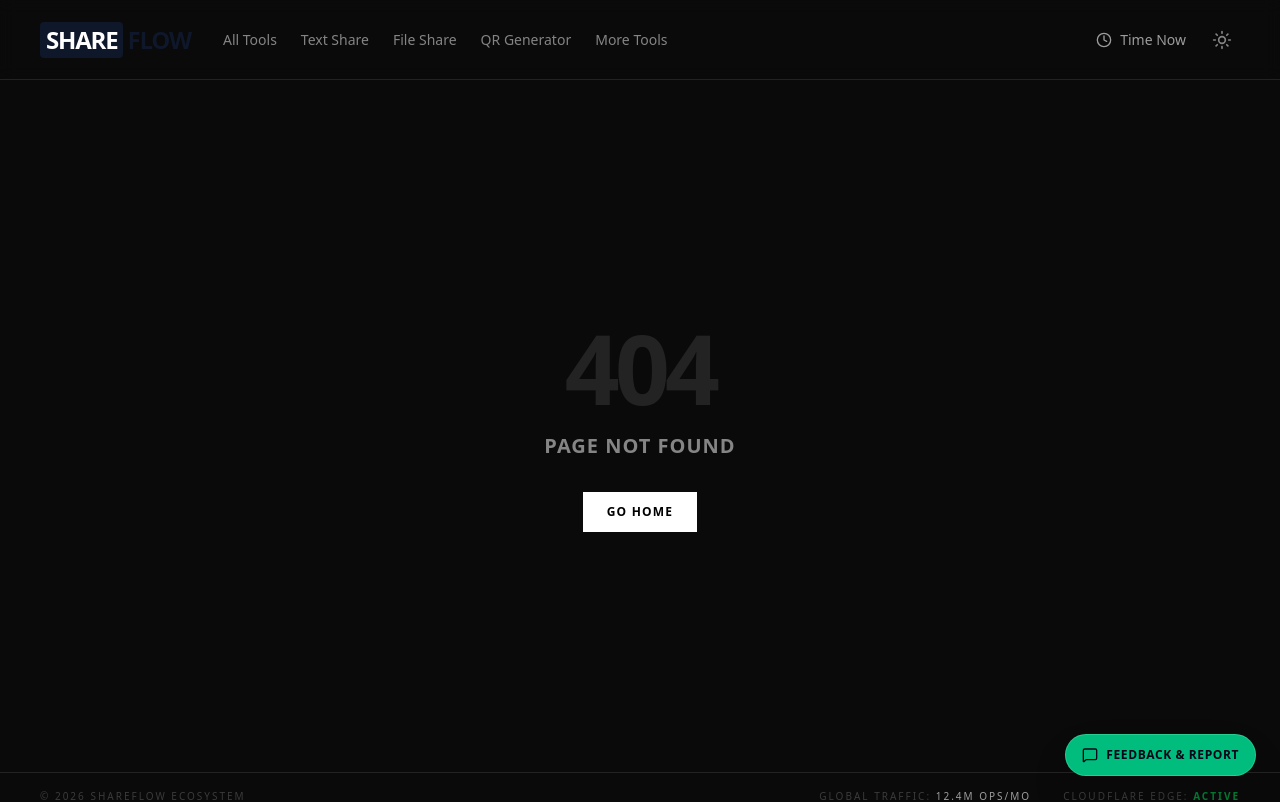
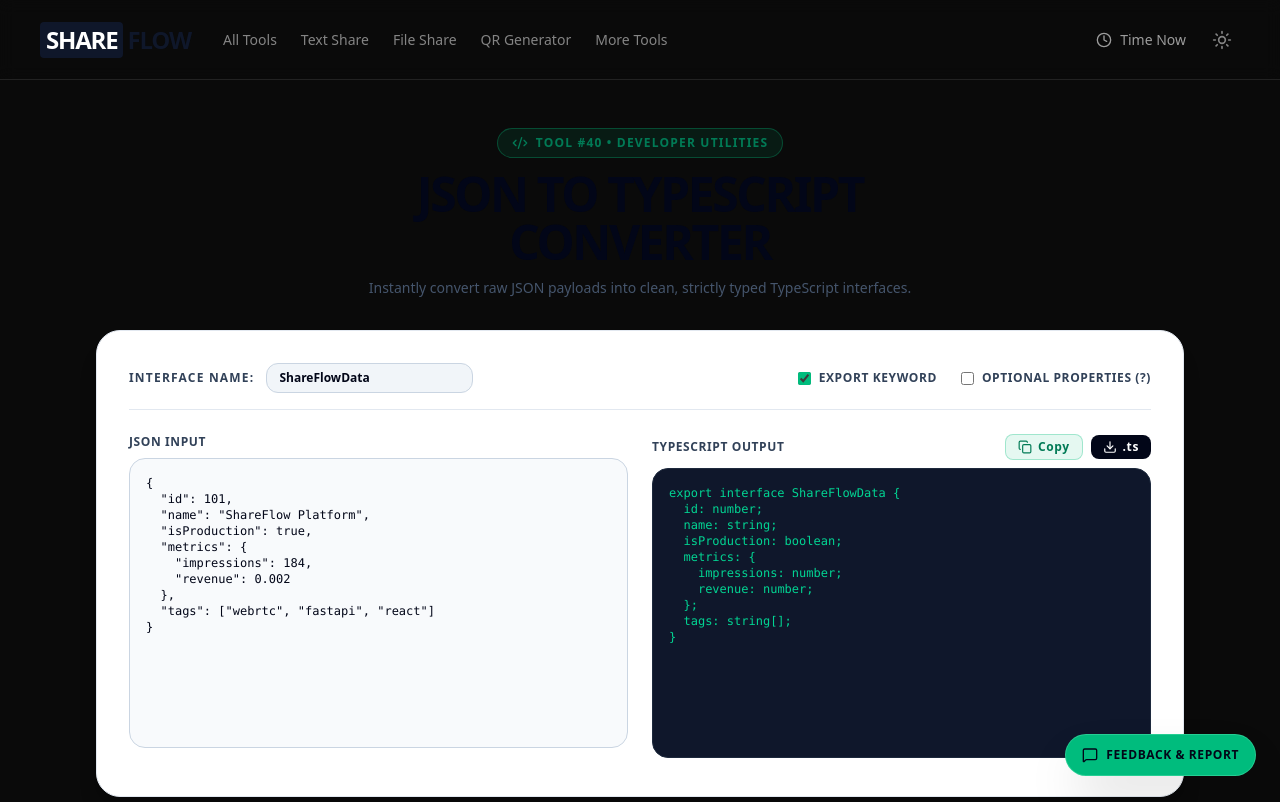
Before and after one commit to ariandesu/shareflow, a React (Vite) app: page /json-to-typescript in a window 1280 px wide. Shown: the top 802 px of the page. Built offline with nearby package versions, Linux system fonts and the light colour scheme.

Commit message:
feat(hermes): launch Tool #40 (JSON to TypeScript Interface Converter) on ShareFlow platform

```diff
--- a/src/App.tsx
+++ b/src/App.tsx
@@ -59,6 +59,7 @@ import PercentageCalculator from "./pages/PercentageCalculator";
 import LoremIpsum from "./pages/LoremIpsum";
 import IDGenerator from "./pages/IDGenerator";
 import TimeNow from "./pages/TimeNow";
+import JSONToTypeScript from "./pages/JSONToTypeScript";
 import DeveloperGateway from "./pages/DeveloperGateway";
 import DeveloperLogin from "./pages/DeveloperLogin";
 import DeveloperSignup from "./pages/DeveloperSignup";
@@ -100,6 +101,7 @@ export default function App() {
             <Route path="uuid" element={<UUIDGenerator />} />
             <Route path="base64" element={<Base64 />} />
             <Route path="json-formatter" element={<JSONFormatter />} />
+          <Route path="json-to-typescript" element={<JSONToTypeScript />} />
             <Route path="markdown-preview" element={<MarkdownPreview />} />
             <Route path="color-picker" element={<ColorPicker />} />
             <Route path="box-shadow" element={<BoxShadowGenerator />} />
--- a/src/pages/Home.tsx
+++ b/src/pages/Home.tsx
@@ -92,6 +92,13 @@ const tools = [
     description: "Clean, validate & minify.",
     icon: <div className="font-mono text-white/40 text-lg">{`{ ... }`}</div>,
     href: "/json-formatter",
+  },
+  {
+    name: "JSON -> TS",
+    category: "Developer",
+    description: "Convert JSON to TypeScript.",
+    icon: <Code2 className="w-5 h-5 text-emerald-400" />,
+    href: "/json-to-typescript",
   },
   {
     name: "Password Gen",
--- /dev/null
+++ b/src/pages/JSONToTypeScript.tsx
@@ -0,0 +1,190 @@
+import { useState } from "react";
+import { Code2, Copy, Download, Check, Sparkles } from "lucide-react";
+import { SEOContent } from "../components/SEOContent";
+
+export default function JSONToTypeScript() {
+  const [jsonInput, setJsonInput] = useState(`{
+  "id": 101,
+  "name": "ShareFlow Platform",
+  "isProduction": true,
+  "metrics": {
+    "impressions": 184,
+    "revenue": 0.002
+  },
+  "tags": ["webrtc", "fastapi", "react"]
+}`);
+  const [interfaceName, setInterfaceName] = useState("ShareFlowData");
+  const [exportKeyword, setExportKeyword] = useState(true);
+  const [optionalProps, setOptionalProps] = useState(false);
+  const [copied, setCopied] = useState(false);
+  const [error, setError] = useState("");
+
+  const generateType = (val: any, indentLevel = 1): string => {
+    const indent = "  ".repeat(indentLevel);
+    if (val === null) return "any";
+    if (Array.isArray(val)) {
+      if (val.length === 0) return "any[]";
+      const itemType = generateType(val[0], indentLevel);
+      return `${itemType}[]`;
+    }
+    if (typeof val === "object") {
+      const keys = Object.keys(val);
+      if (keys.length === 0) return "Record<string, any>";
+      const lines = keys.map((key) => {
+        const opt = optionalProps ? "?" : "";
+        return `${indent}${key}${opt}: ${generateType(val[key], indentLevel + 1)};`;
+      });
+      return `{\n${lines.join("\n")}\n${"  ".repeat(indentLevel - 1)}}`;
+    }
+    return typeof val;
+  };
+
+  const getTsOutput = (): string => {
+    try {
+      if (!jsonInput.trim()) return "";
+      const parsed = JSON.parse(jsonInput);
+      const prefix = exportKeyword ? "export interface" : "interface";
+      const body = generateType(parsed, 1);
+      return `${prefix} ${interfaceName.trim() || "RootObject"} ${body}`;
+    } catch (e: any) {
+      return `// Invalid JSON: ${e.message}`;
+    }
+  };
+
+  const tsOutput = getTsOutput();
+
+  const handleCopy = () => {
+    navigator.clipboard.writeText(tsOutput);
+    setCopied(true);
+    setTimeout(() => setCopied(false), 2000);
+  };
+
+  const handleDownload = () => {
+    const blob = new Blob([tsOutput], { type: "text/typescript" });
+    const url = URL.createObjectURL(blob);
+    const a = document.createElement("a");
+    a.href = url;
+    a.download = `${interfaceName || "types"}.ts`;
+    a.click();
+    URL.revokeObjectURL(url);
+  };
+
+  return (
+    <div className="flex-1 flex flex-col items-center justify-start w-full max-w-6xl mx-auto p-4 sm:p-6 lg:p-8 gap-8">
+      {/* Header */}
+      <div className="text-center space-y-3 max-w-2xl">
+        <div className="inline-flex items-center gap-2 px-3.5 py-1.5 rounded-full bg-emerald-500/10 border border-emerald-500/30 text-emerald-700 dark:text-emerald-400 text-xs font-black uppercase tracking-widest">
+          <Code2 className="w-4 h-4" /> Tool #40 • Developer Utilities
+        </div>
+        <h1 className="text-3xl sm:text-5xl font-black uppercase tracking-tighter text-slate-950 dark:text-white">
+          JSON to TypeScript Converter
+        </h1>
+        <p className="text-sm text-slate-600 dark:text-white/60 font-medium">
+          Instantly convert raw JSON payloads into clean, strictly typed TypeScript interfaces.
+        </p>
+      </div>
+
+      {/* Main Options & Code Panel */}
+      <div className="w-full bg-white dark:bg-[#111] border border-slate-200 dark:border-white/10 rounded-3xl p-6 sm:p-8 shadow-xl space-y-6">
+        {/* Controls */}
+        <div className="flex flex-wrap items-center justify-between gap-4 pb-4 border-b border-slate-200 dark:border-white/10">
+          <div className="flex items-center gap-3">
+            <label className="text-xs font-bold uppercase tracking-widest text-slate-700 dark:text-white/70">Interface Name:</label>
+            <input
+              type="text"
+              value={interfaceName}
+              onChange={(e) => setInterfaceName(e.target.value)}
+              className="px-3 py-1.5 bg-slate-100 dark:bg-white/5 border border-slate-300 dark:border-white/10 rounded-xl text-xs font-bold text-slate-950 dark:text-white outline-none focus:border-emerald-500"
+            />
+          </div>
+
+          <div className="flex items-center gap-6 text-xs font-bold uppercase tracking-wider text-slate-700 dark:text-white/70">
+            <label className="flex items-center gap-2 cursor-pointer">
+              <input
+                type="checkbox"
+                checked={exportKeyword}
+                onChange={(e) => setExportKeyword(e.target.checked)}
+                className="accent-emerald-500 rounded"
+              />
+              Export Keyword
+            </label>
+            <label className="flex items-center gap-2 cursor-pointer">
+              <input
+                type="checkbox"
+                checked={optionalProps}
+                onChange={(e) => setOptionalProps(e.target.checked)}
+                className="accent-emerald-500 rounded"
+              />
+              Optional Properties (?)
+            </label>
+          </div>
+        </div>
+
+        {/* Editor Grid */}
+        <div className="grid grid-cols-1 md:grid-cols-2 gap-6">
+          {/* JSON Input */}
+          <div className="space-y-2">
+            <div className="flex justify-between items-center text-xs font-bold uppercase tracking-wider text-slate-700 dark:text-white/70">
+              <span>JSON Input</span>
+              {error && <span className="text-red-500">{error}</span>}
+            </div>
+            <textarea
+              value={jsonInput}
+              onChange={(e) => {
+                setJsonInput(e.target.value);
+                try {
+                  if (e.target.value.trim()) JSON.parse(e.target.value);
+                  setError("");
+                } catch (err: any) {
+                  setError(err.message);
+                }
+              }}
+              rows={16}
+              placeholder="Paste JSON payload here..."
+              className="w-full p-4 font-mono text-xs bg-slate-50 dark:bg-black/40 border border-slate-300 dark:border-white/10 rounded-2xl text-slate-950 dark:text-white outline-none focus:border-emerald-500 transition-colors resize-none"
+            />
+          </div>
+
+          {/* TypeScript Output */}
+          <div className="space-y-2">
+            <div className="flex justify-between items-center text-xs font-bold uppercase tracking-wider text-slate-700 dark:text-white/70">
+              <span>TypeScript Output</span>
+              <div className="flex items-center gap-2">
+                <button
+                  onClick={handleCopy}
+                  className="px-3 py-1 bg-emerald-500/10 border border-emerald-500/30 text-emerald-700 dark:text-emerald-400 hover:bg-emerald-500/20 rounded-lg flex items-center gap-1.5 transition-colors"
+                >
+                  {copied ? <Check className="w-3.5 h-3.5" /> : <Copy className="w-3.5 h-3.5" />}
+                  {copied ? "Copied!" : "Copy"}
+                </button>
+                <button
+                  onClick={handleDownload}
+                  className="px-3 py-1 bg-slate-950 text-white dark:bg-white/10 hover:bg-emerald-600 rounded-lg flex items-center gap-1.5 transition-colors"
+                >
+                  <Download className="w-3.5 h-3.5" /> .ts
+                </button>
+              </div>
+            </div>
+            <textarea
+              readOnly
+              value={tsOutput}
+              rows={16}
+              className="w-full p-4 font-mono text-xs bg-slate-900 text-emerald-400 border border-slate-800 rounded-2xl outline-none resize-none"
+            />
+          </div>
+        </div>
+      </div>
+
+      {/* SEO Content */}
+      <SEOContent
+        title="Free JSON to TypeScript Interface Converter Online"
+        description="Convert raw JSON data payloads into clean, type-safe TypeScript interfaces instantly in your browser."
+        steps={[
+          { title: "Paste JSON Payload", description: "Copy and paste any JSON response from your API into the JSON input panel." },
+          { title: "Configure Interface Options", description: "Set your interface name and toggle export keywords or optional properties." },
+          { title: "Copy or Download TypeScript File", description: "Click Copy or Download to save your generated .ts interface file directly." }
+        ]}
+      />
+    </div>
+  );
+}
```
